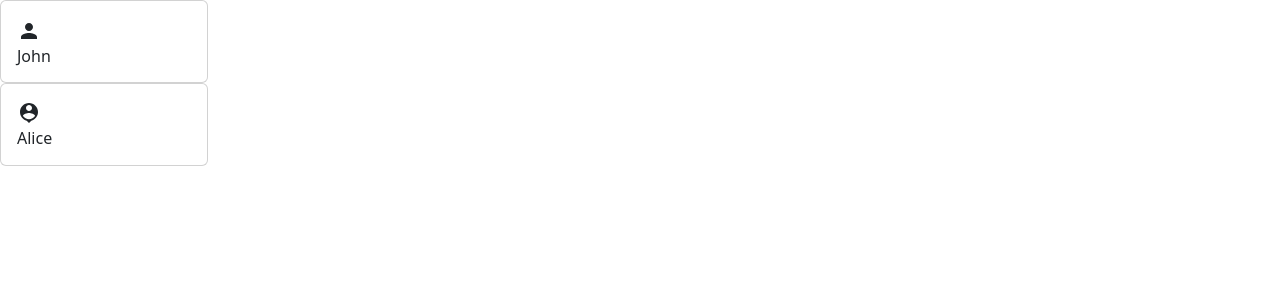
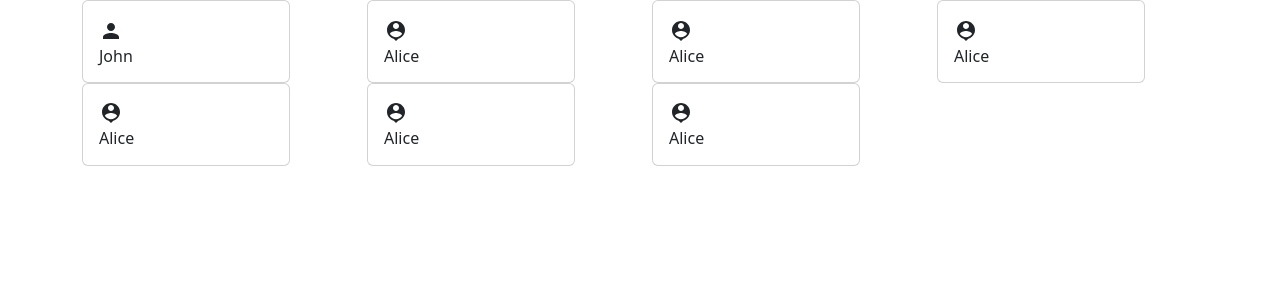
Before and after one commit to raghavnarula/OODD_project3, a React (Vite) app: page / in a window 1280 px wide. Shown: the top 300 px of the page. Built offline with nearby package versions, Linux system fonts and the light colour scheme.

Commit message:
Added grid

```diff
--- a/src/components/EtcPage.tsx
+++ b/src/components/EtcPage.tsx
@@ -6,17 +6,23 @@ import PersonPinIcon from '@mui/icons-material/PersonPin';
 function EtcPage() {
   const tester = {
     1: ["John", <PersonIcon />],
-    2: ["Alice", <PersonPinIcon/>]
+    2: ["Alice", <PersonPinIcon />],
+    3: ["Alice", <PersonPinIcon />],
+    4: ["Alice", <PersonPinIcon />],
+    5: ["Alice", <PersonPinIcon />],
+    6: ["Alice", <PersonPinIcon />],
+    7: ["Alice", <PersonPinIcon />],
   }
 
-
   return (
-    <div>
-      {Object.entries(tester).map(([key, value]) => (
-        <div>
-          <BasicExample name={value[0]} icon={value[1]}/>
-        </div>
-      ))}
+    <div className="container">
+      <div className="row">
+        {Object.entries(tester).map(([key, value]) => (
+          <div className="col-md-3" key={key}>
+            <BasicExample name={value[0]} icon={value[1]} />
+          </div>
+        ))}
+      </div>
     </div>
   );
 }
```
